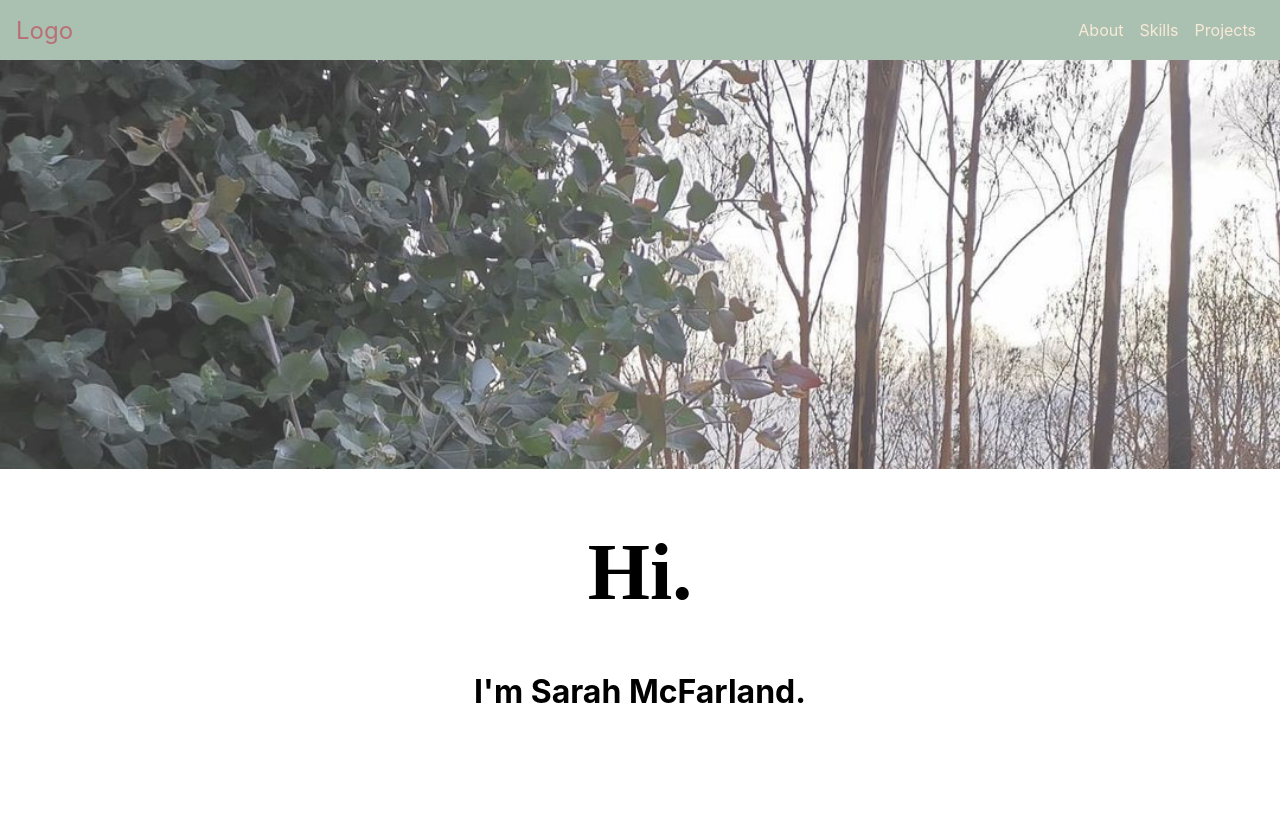
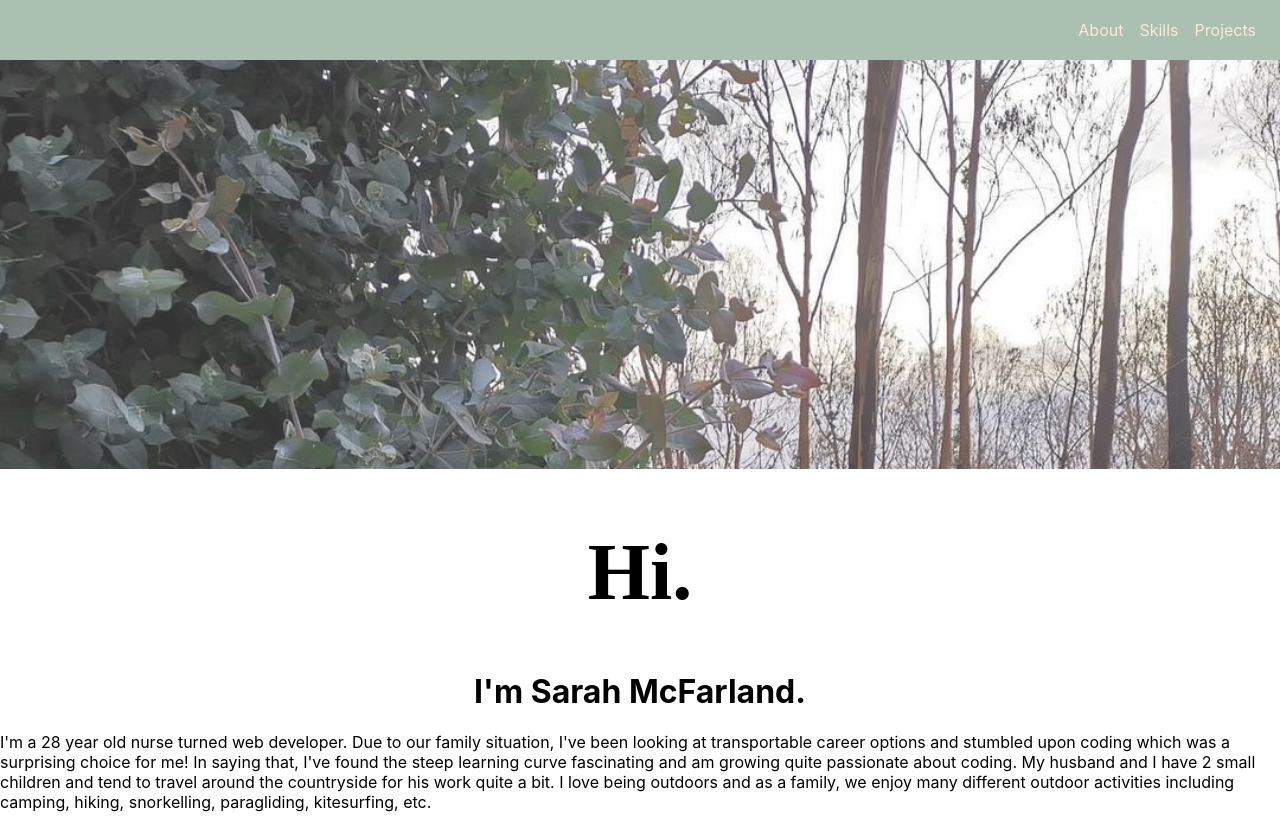
Before and after one commit to SarahHn92/ReactPortfolio, a React (Create React App) app: page / in a window 1280 px wide. Before the commit the page ends 800 px from the top, so only its background shows below. Built offline with nearby package versions, Linux system fonts and the light colour scheme; a web font is replaced by a local one.

Commit message:
adding basic about section and linking to App.js

```diff
--- a/package.json
+++ b/package.json
@@ -3,6 +3,9 @@
   "version": "0.1.0",
   "private": true,
   "dependencies": {
+    "@fortawesome/fontawesome-svg-core": "^1.2.35",
+    "@fortawesome/free-solid-svg-icons": "^5.15.3",
+    "@fortawesome/react-fontawesome": "^0.1.14",
     "@testing-library/jest-dom": "^5.14.1",
     "@testing-library/react": "^11.2.7",
     "@testing-library/user-event": "^12.8.3",
--- a/src/components/About.js
+++ b/src/components/About.js
@@ -0,0 +1,24 @@
+import React from 'react';
+import '../styles/About.css';
+
+function About() {
+    return (
+        <section className="about-div">
+            <p className="about-p">
+                I'm a 28 year old nurse turned web developer.
+                Due to our family situation, I've been looking at transportable
+                career options and stumbled upon coding which was a surprising
+                choice for me! In saying that, I've found the steep learning curve fascinating
+                and am growing quite passionate about coding.
+                My husband and I have 2 small children and tend
+                to travel around the countryside for his work quite a bit.
+                I love being outdoors and as a family, we enjoy many
+                different outdoor activities including camping, hiking,
+                snorkelling, paragliding, kitesurfing, etc.
+            </p>
+        </section>
+
+    )
+}
+
+export default About;
--- a/src/components/Nav.js
+++ b/src/components/Nav.js
@@ -1,5 +1,6 @@
 import React from 'react';
 import '../styles/Nav.css';
+// import {faIgloo} from '@fortawesome/react-fontawesome';
 
 
 function Nav(props) {
@@ -8,7 +9,7 @@ function Nav(props) {
             <nav className="toolbar">
                 <div className="left">
                    <div className="hamburger"></div>
-                <div className="logo"><a href="/">Logo</a></div>
+                <div className="logo"><a href="/">{<i class="fas fa-igloo"></i>}</a></div>
                 </div>
 
                 <div className="nav-items right">
--- a/src/styles/Header.css
+++ b/src/styles/Header.css
@@ -3,6 +3,7 @@
     opacity: 0.8;
     left: 0;
     z-index: 1;
+    max-height: 650px;
 }
 
 .title {
```
Also changed, not shown: src/App.js (+3 -4 lines), 1 other file (tests, documents, lock files or other folders).
